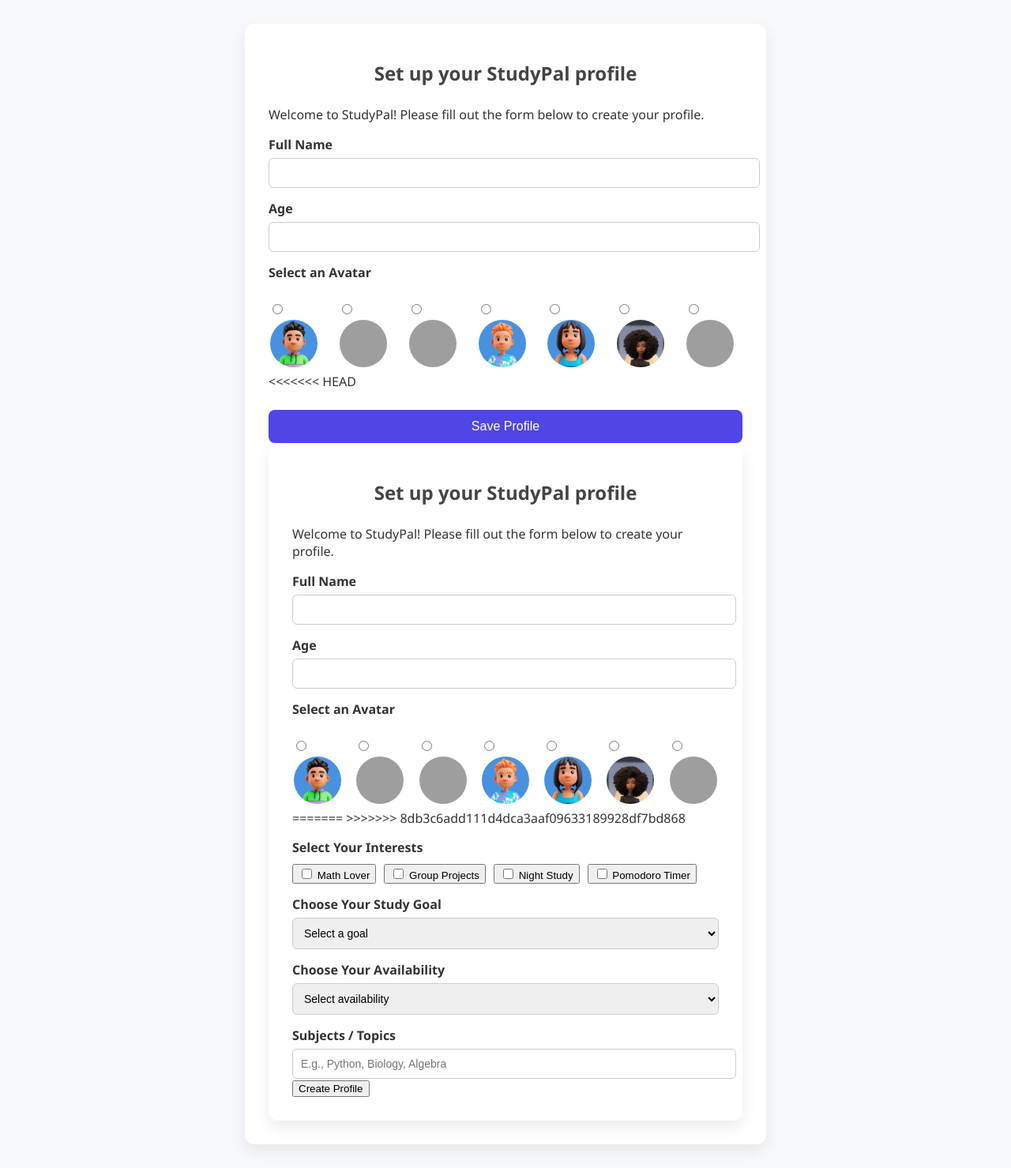
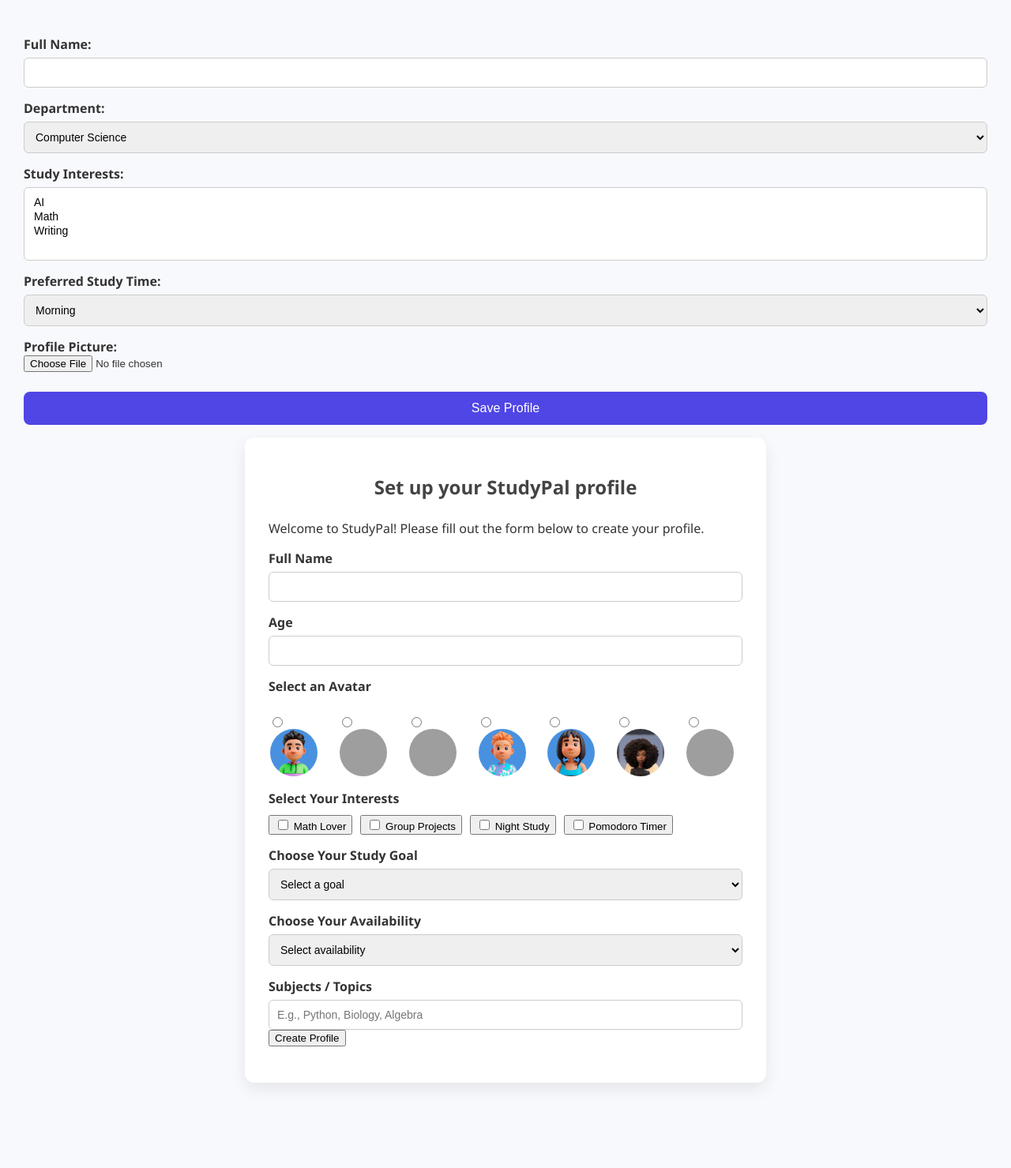
Before and after one commit to ahrisam/StudyPal, a Python web app: template templates/profileset.html in a window 1280 px wide. Shown: the whole page at 79% size. After the commit the page ends 1375 px from the top, so only its background shows below. Run offline with Jinja, Linux system fonts and the light colour scheme; the template is opened without the code that fills it, so the values that code supplies are empty; grey boxes are pictures that could not be loaded.

Commit message:
Refactor profile setup form for improved structure and clarity

```diff
--- a/templates/profileset.html
+++ b/templates/profileset.html
@@ -1,37 +1,31 @@
-<!DOCTYPE html>
-<html lang="en">
-<head>
-    <meta charset="UTF-8">
-    <meta name="viewport" content="width=device-width, initial-scale=1.0">
-    <link rel="stylesheet" href="{{ url_for('static', filename='styles/setup.css') }}">
-    <title>Profile Setup</title>
-</head>
-<body>
-    <div class="setup-container">
-        <h1>Set up your StudyPal profile</h1>
-        <p>Welcome to StudyPal! Please fill out the form below to create your profile.</p>
+<form method="POST" action="/setup_profile" enctype="multipart/form-data">
+  <label>Full Name:</label>
+  <input type="text" name="name" required>
 
-        <form action="/profile-set" method="post">
+  <label>Department:</label>
+  <select name="department" required>
+    <option value="Computer Science">Computer Science</option>
+    <option value="Mathematics">Mathematics</option>
+    <option value="AI & Robotics">AI & Robotics</option>
+  </select>
 
-            <label>Full Name</label>
-            <input type="text" name="fullname" required>
+  <label>Study Interests:</label>
+  <select name="interests" multiple>
+    <option value="AI">AI</option>
+    <option value="Math">Math</option>
+    <option value="Writing">Writing</option>
+  </select>
 
-            <label>Age</label>
-            <input type="number" name="age" min="17" max="100" required>
+  <label>Preferred Study Time:</label>
+  <select name="study_times">
+    <option value="Morning">Morning</option>
+    <option value="Afternoon">Afternoon</option>
+    <option value="Evening">Evening</option>
+  </select>
 
-            <!--Avatar Selection-->
-            <label>Select an Avatar</label>
-            <div class="avatar-options">
-                <label><input type="radio" name="avatar1" value="1" required /><img src="static/image/Avatar/Avatar1.jpg" /></label>
-                <label><input type="radio" name="avatar2" value="2" /><img src="static/image/Avatar/Avatar2.jpg" /></label>
-                <label><input type="radio" name="avatar3" value="3" /><img src="static/image/Avatar/Avatar3.jpg" /></label>
-                <label><input type="radio" name="avatar4" value="4" /><img src="static/image/Avatar/Avatar4.jpg" /></label>
-                <label><input type="radio" name="avatar5" value="5" /><img src="static/image/Avatar/Avatar5.jpg" /></label>
-                <label><input type="radio" name="avatar6" value="6" /><img src="static/image/Avatar/Avatar6.jpg" /></label>
-                <label><input type="radio" name="avatar7" value="7" /><img src="static/image/Avatar/Avatar7.jpg" /></label>
-            </div>
+  <label>Profile Picture:</label>
+  <input type="file" name="profile_pic" accept="image/*">
 
-<<<<<<< HEAD
   <button type="submit">Save Profile</button>
 </form>
 
@@ -68,8 +62,6 @@
                 <label><input type="radio" name="avatar" value="7" /><img src="Avatar7.jpg" /></label>
             </div>
 
-=======
->>>>>>> 8db3c6add111d4dca3aaf09633189928df7bd868
             <!-- Interest Tags -->
             <label>Select Your Interests</label>
             <div class="checkbox-group">
```
